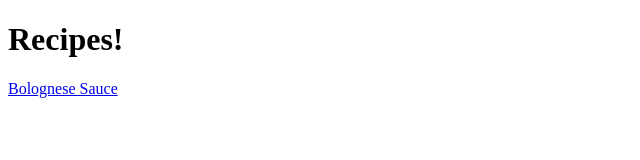
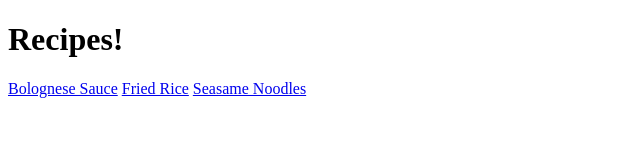
Before and after one commit to James-Rozy/recipes, a plain HTML site: page index.html in a window 1280 px wide. Shown: the whole page, without its empty margins (0-640 px from the left). Drawn offline with Linux system fonts and the light colour scheme.

Commit message:
adding fried rice and seasame noodles to index.html

```diff
--- a/index.html
+++ b/index.html
@@ -10,5 +10,7 @@
     <body>
         <h1>Recipes!</h1>
         <a href="./my-recipes/bolognese-sauce.html">Bolognese Sauce</a>
+        <a href="./my-recipes/fried-rice.html">Fried Rice</a>
+        <a href="./my-recipes/seasame-noodles.html">Seasame Noodles</a>
     </body>
 </html>
```
